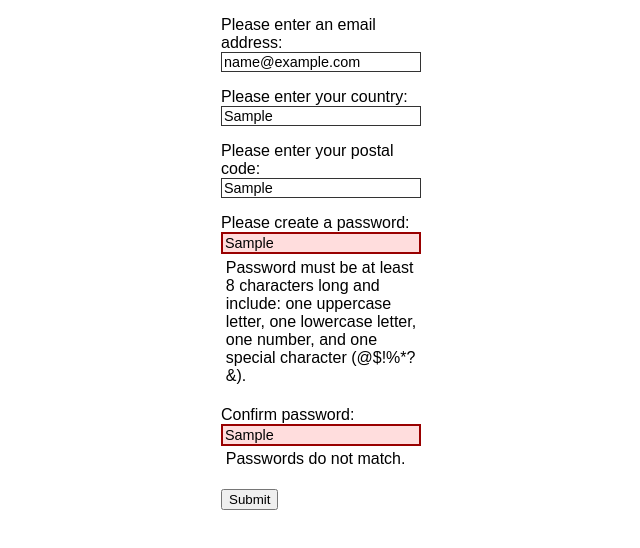
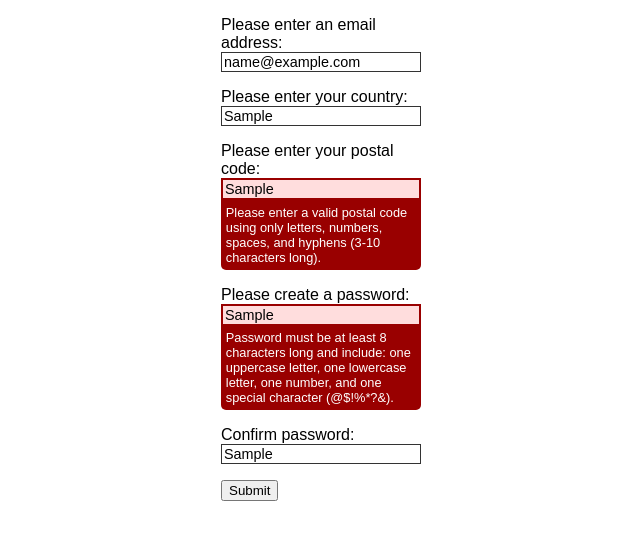
Before and after one commit to jeyden94/browser-form-with-validation, a website built with webpack: page src/template.html in a window 1280 px wide. Both pictures are taken after typing "name@example.com", "Sample", "Sample", "Sample", "Sample" into the empty fields and a click on the button "Submit". Shown: the whole page, without its empty margins (319-959 px from the left). Built offline with nearby package versions, Linux system fonts and the light colour scheme.

Commit message:
Finished the form and added all validation

```diff
--- a/src/index.js
+++ b/src/index.js
@@ -26,9 +26,8 @@ const confirmPasswordError = document.getElementById("confirm-password-error")
 //-- Add Regular Expression Variables for Each Input --//
 const emailRegExp = /^[^\s@]+@[^\s@]+\.[^\s@]+$/;
 const countryRegExp = /^[a-zA-Z\s\-']+$/
-const postalCodeRegExp = /^[A-Za-z0-9\s\-]{3,10}$/
+const postalCodeRegExp = /^[\d\s\-]{3,10}$/
 const strongPasswordRegExp = /^(?=.*[a-z])(?=.*[A-Z])(?=.*\d)(?=.*[@$!%*?&])[A-Za-z\d@$!%*?&]{8,}$/
-
 
 //-- Dynamically Update Input Validity and Generate Error Messages --//
 const isValidInput = (input, regExp) => {
@@ -64,10 +63,10 @@ const updateError = (thisInput, thisError, thisValidityStatus) => {
   }
 };
 
-const handleInput = (inputValue, errorMessage, inputRegExp) => {
-  const validity = isValidInput(inputValue, inputRegExp);
-  setInputClass(inputValue, validity);
-  updateError(inputValue, errorMessage, validity);
+const handleInput = (inputDiv, errorMessage, inputRegExp) => {
+  const validity = isValidInput(inputDiv, inputRegExp);
+  setInputClass(inputDiv, validity);
+  updateError(inputDiv, errorMessage, validity);
 };
 
 //-- Separate Handlers for Password Confirmation --//
@@ -81,10 +80,10 @@ const setConfirmPasswordClass = (confirmPasswordDiv, validityStatus) => {
   confirmPasswordDiv.className = validityStatus ? "valid" : "invalid";
 };
 
-const handleConfirmPasswordInput = (inputValue, errorMessage) => {
-  const validity = isSecondPasswordValid(inputValue);
-  setConfirmPasswordClass(inputValue, validity);
-  updateError(inputValue, errorMessage, validity);
+const handleConfirmPasswordInput = (inputDiv, errorMessage) => {
+  const validity = isSecondPasswordValid(inputDiv, password.value);
+  setConfirmPasswordClass(inputDiv, validity);
+  updateError(inputDiv, errorMessage, validity);
 };
 
 //-- Form-Level Event Handler That Considers All Inputs --//
@@ -94,6 +93,23 @@ const handleSubmit = (event) => {
   const emailValidity = isValidInput(email, emailRegExp);
   setInputClass(email, emailValidity);
   updateError(email, emailError, emailValidity);
+
+  const countryValidity = isValidInput(country, countryRegExp);
+  setInputClass(country, countryValidity);
+  updateError(country, countryError, countryValidity);
+
+  const postalCodeValidity = isValidInput(postalCode, postalCodeRegExp);
+  setInputClass(postalCode, postalCodeValidity);
+  updateError(postalCode, postalCodeError, postalCodeValidity);
+
+  const passwordValidity = isValidInput(password, strongPasswordRegExp);
+  setInputClass(password, passwordValidity);
+  updateError(password, passwordError, passwordValidity);
+
+  const confirmPasswordValidity = isSecondPasswordValid(confirmPassword, password.value);
+  setConfirmPasswordClass(confirmPassword, confirmPasswordValidity);
+  updateError(confirmPassword, emailError, emailValidity);
+
 };
 
 //-- Initialize Each Input's Validity --//
@@ -109,14 +125,17 @@ setInputClass(postalCode, postalCodeValidity);
 const passwordValidity = isValidInput(password, strongPasswordRegExp);
 setInputClass(password, passwordValidity);
 
-// const confirmPasswordValidity = isValidInput(confirmPassword, emailRegExp);
-// setInputClass(confirmPassword, password.value);
+const confirmPasswordValidity = isSecondPasswordValid(confirmPassword, password.value);
+setConfirmPasswordClass(confirmPassword, confirmPasswordValidity);
 
 //-- Add Event Listeners for Each Input --//
 email.addEventListener("input", () => handleInput(email, emailError, emailRegExp));
 country.addEventListener("input", () => handleInput(country, countryError, countryRegExp));
 postalCode.addEventListener("input", () => handleInput(postalCode, postalCodeError, postalCodeRegExp));
-password.addEventListener("input", () => handleInput(password, passwordError, strongPasswordRegExp));
+password.addEventListener("input", () => {
+  handleInput(password, passwordError, strongPasswordRegExp);
+  handleConfirmPasswordInput(confirmPassword, confirmPasswordError);
+});
 confirmPassword.addEventListener("input", () => handleConfirmPasswordInput(confirmPassword, confirmPasswordError));
 
 form.addEventListener("submit", handleSubmit);
--- a/src/styles.css
+++ b/src/styles.css
@@ -38,7 +38,11 @@ input:focus.invalid {
 }
 
 /* error messages */
-#email-error {
+#email-error,
+#country-error,
+#postal-code-error,
+#password-error,
+#confirm-password-error {
   width: 100%;
   font-size: 80%;
   color: white;
--- a/webpack.dev.js
+++ b/webpack.dev.js
@@ -5,11 +5,6 @@ module.exports = merge(common, {
   mode: "development",
   devtool: "inline-source-map",
   devServer: {
-    allowedHosts: 'all',
-    host: '0.0.0.0',
-    port: 8080,
-    client: {
-      webSocketURL: 'auto://0.0.0.0:0/ws'
-    }
+    static: "./dist",
   }
 });
```
Also changed, not shown: 1 other file.
